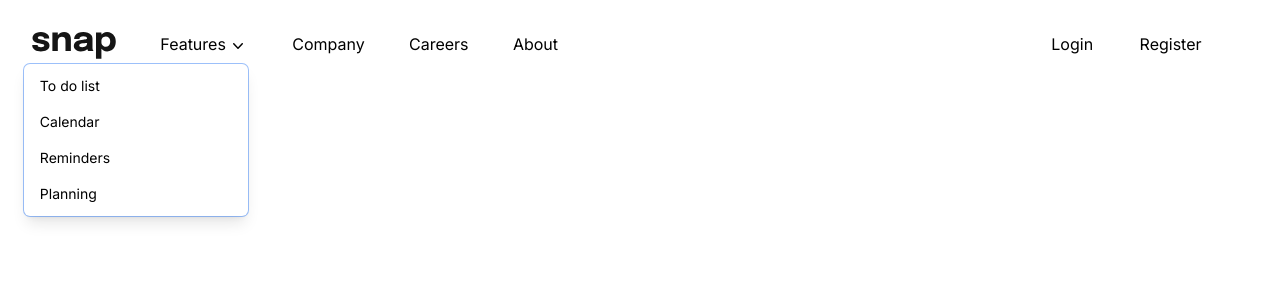
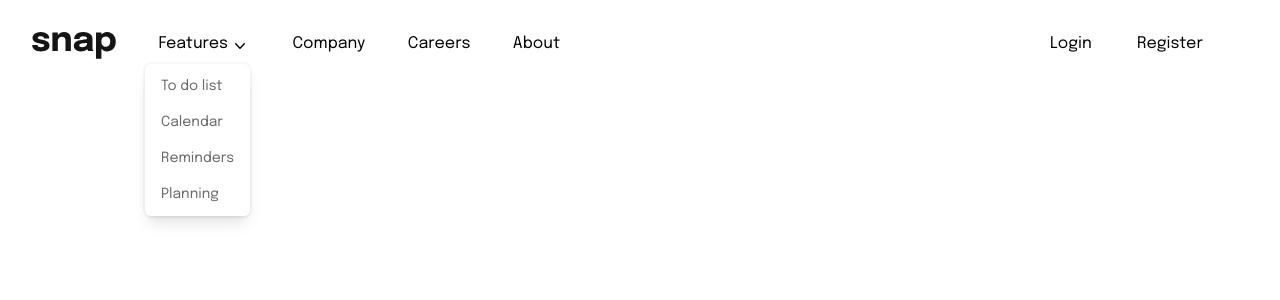
Before and after one commit to duncan-chege/intro-section, a Next.js app: page / in a window 1280 px wide. Both pictures are taken after a click on the button "Features". Shown: the top 300 px of the page. Built offline with nearby package versions, Linux system fonts and the light colour scheme.

Commit message:
set Epilogue font to run in site

```diff
--- a/app/assets/globals.css
+++ b/app/assets/globals.css
@@ -1,5 +1,5 @@
+@import url('https://fonts.googleapis.com/css2?family=Epilogue:ital,wght@0,100..900;1,100..900&display=swap');
+
 @tailwind base;
 @tailwind components;
 @tailwind utilities;
-
-@import url('https://fonts.googleapis.com/css2?family=Epilogue:ital,wght@0,100..900;1,100..900&display=swap');
--- a/app/components/NavBar.jsx
+++ b/app/components/NavBar.jsx
@@ -57,26 +57,26 @@ export default function NavBar(){
 
   {isOpen && (
         <div
-          className="absolute right-0 z-10 mt-2 w-56 origin-top-right rounded-md bg-white shadow-lg ring-1 ring-black ring-opacity-5 focus:outline-none"
+          className="absolute right-0 z-10 mt-2 origin-top-right rounded-md bg-white shadow-lg ring-2 ring-medium-gray ring-opacity-5 focus:outline-none"
           role="menu"
           aria-orientation="vertical"
           aria-labelledby="menu-button" >
 
         <div className="py-1" role="none">
-            <a href="#" className="block px-4 py-2 text-sm text-gray-700" role="menuitem" tabIndex="-1"
+            <a href="#" className="block px-4 py-2 text-sm text-medium-gray" role="menuitem" tabIndex="-1"
               id="menu-item-0">To do list</a>
-            <a href="#" className="block px-4 py-2 text-sm text-gray-700" role="menuitem" tabIndex="-1"
+            <a href="#" className="block px-4 py-2 text-sm text-medium-gray" role="menuitem" tabIndex="-1"
               id="menu-item-1">Calendar</a>
-            <a href="#" className="block px-4 py-2 text-sm text-gray-700" role="menuitem" tabIndex="-1"
+            <a href="#" className="block px-4 py-2 text-sm text-medium-gray" role="menuitem" tabIndex="-1"
               id="menu-item-2">Reminders</a>
-            <a href="#" className="block px-4 py-2 text-sm text-gray-700" role="menuitem" tabIndex="-1"
+            <a href="#" className="block px-4 py-2 text-sm text-medium-gray" role="menuitem" tabIndex="-1"
               id="menu-item-2">Planning</a>
           </div>
         </div>
       )}
       </div>
 
-      <p> Company </p>
+      <p className="font-sans"> Company </p>
       <p> Careers </p>
       <p> About </p>
     </div>
--- a/app/layout.js
+++ b/app/layout.js
@@ -1,7 +1,5 @@
 import { Inter } from "next/font/google";
 import "./assets/globals.css"
-
-const inter = Inter({ subsets: ["latin"] });
 
 export const metadata = {
   title: "Intro Section",
@@ -11,7 +9,7 @@ export const metadata = {
 export default function RootLayout({ children }) {
   return (
     <html lang="en">
-      <body className={inter.className}>{children}</body>
+      <body className="font-sans">{children}</body>
     </html>
   );
 }
--- a/tailwind.config.js
+++ b/tailwind.config.js
@@ -15,8 +15,8 @@ module.exports = {
     },
     extend: {
       fontFamily: {
-        sans: ["Epilogue", "sans-serif"]
-      }
+        sans: ['Epilogue', 'sans-serif'],
+      },
     },
   },
   darkMode: "class",
```
